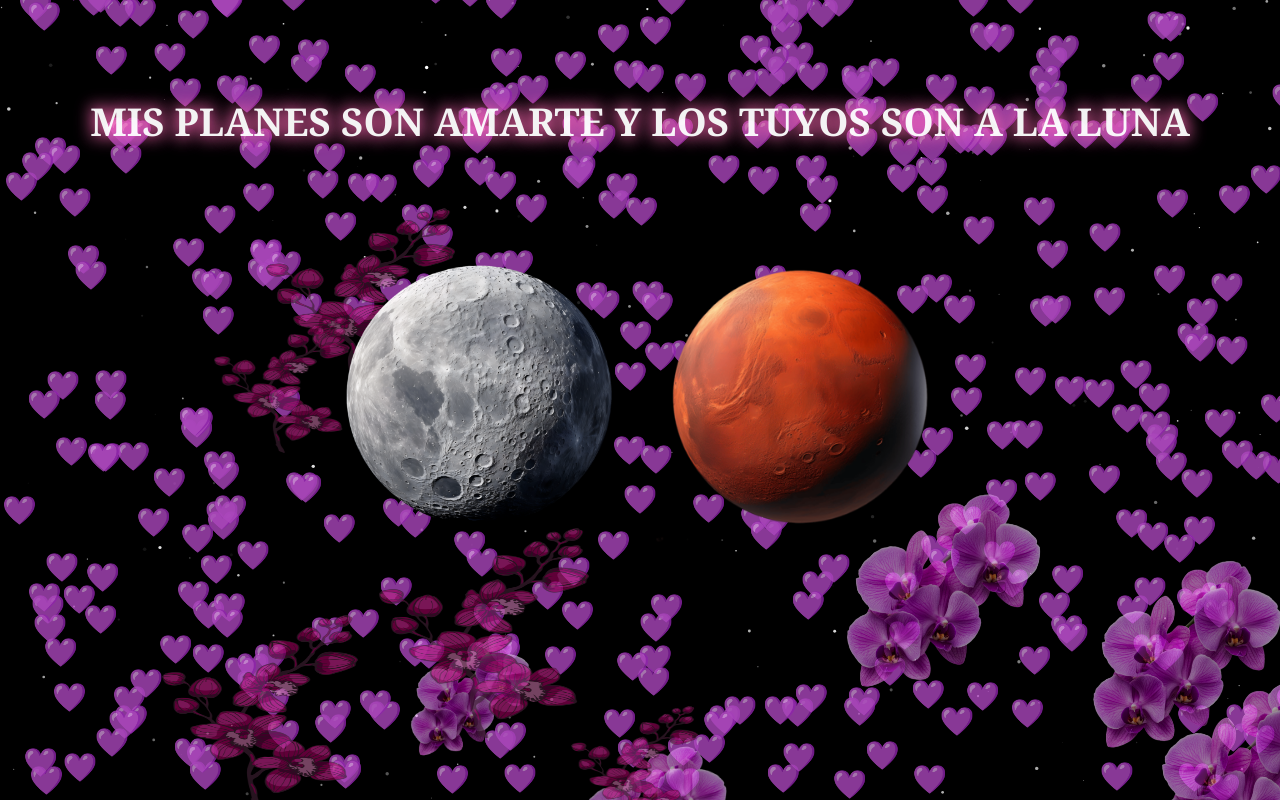
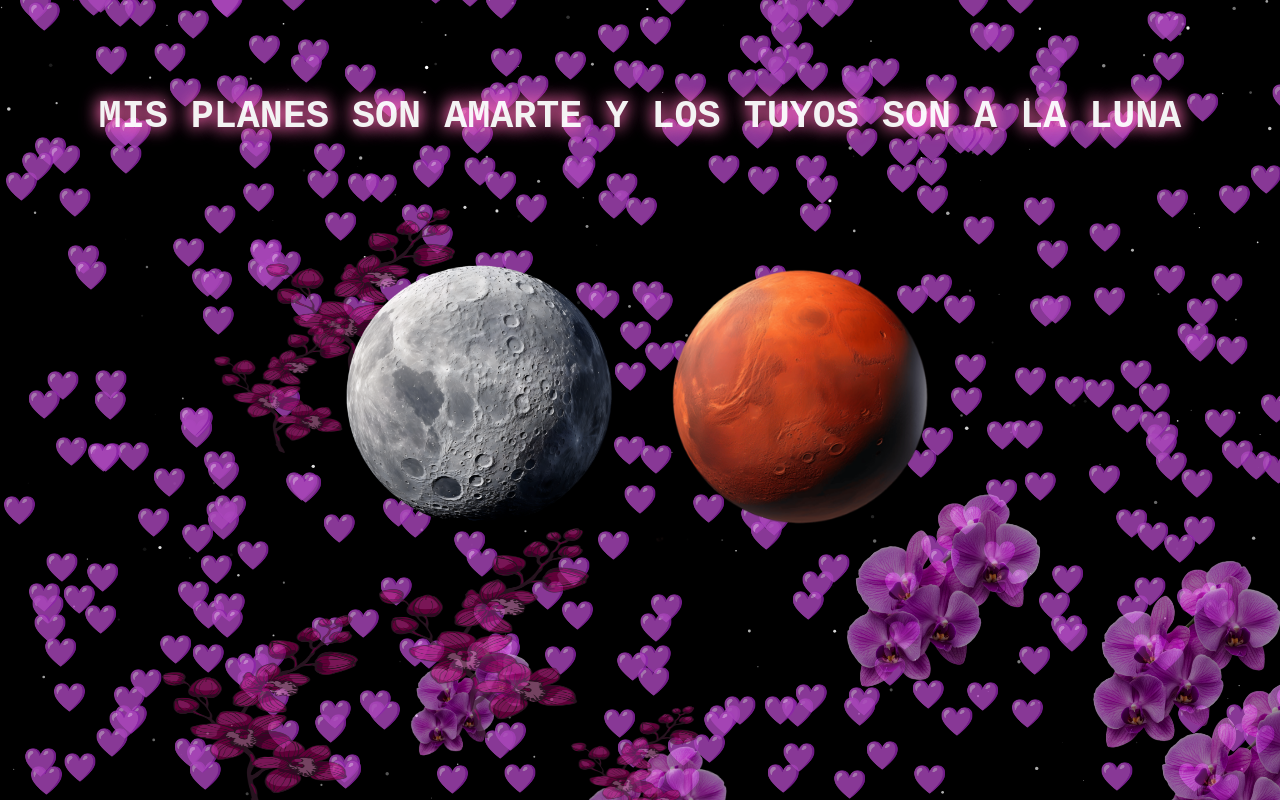
Before and after one commit to Gandalfblanco12/Mis-Planes-Son-A-Marte, a plain HTML site: page index.html in a window 1280 px wide. Shown: the top 800 px of the page. Drawn offline with Linux system fonts and the light colour scheme.

Commit message:
Update index.html

```diff
--- a/index.html
+++ b/index.html
@@ -10,7 +10,7 @@
       padding: 0;
       overflow: hidden;
       background: radial-gradient(ellipse at center, #000 0%, #111 100%);
-      font-family: 'Georgia', cursive;
+      font-family: 'Courier New', cursive;
     }
 
     canvas {
```
